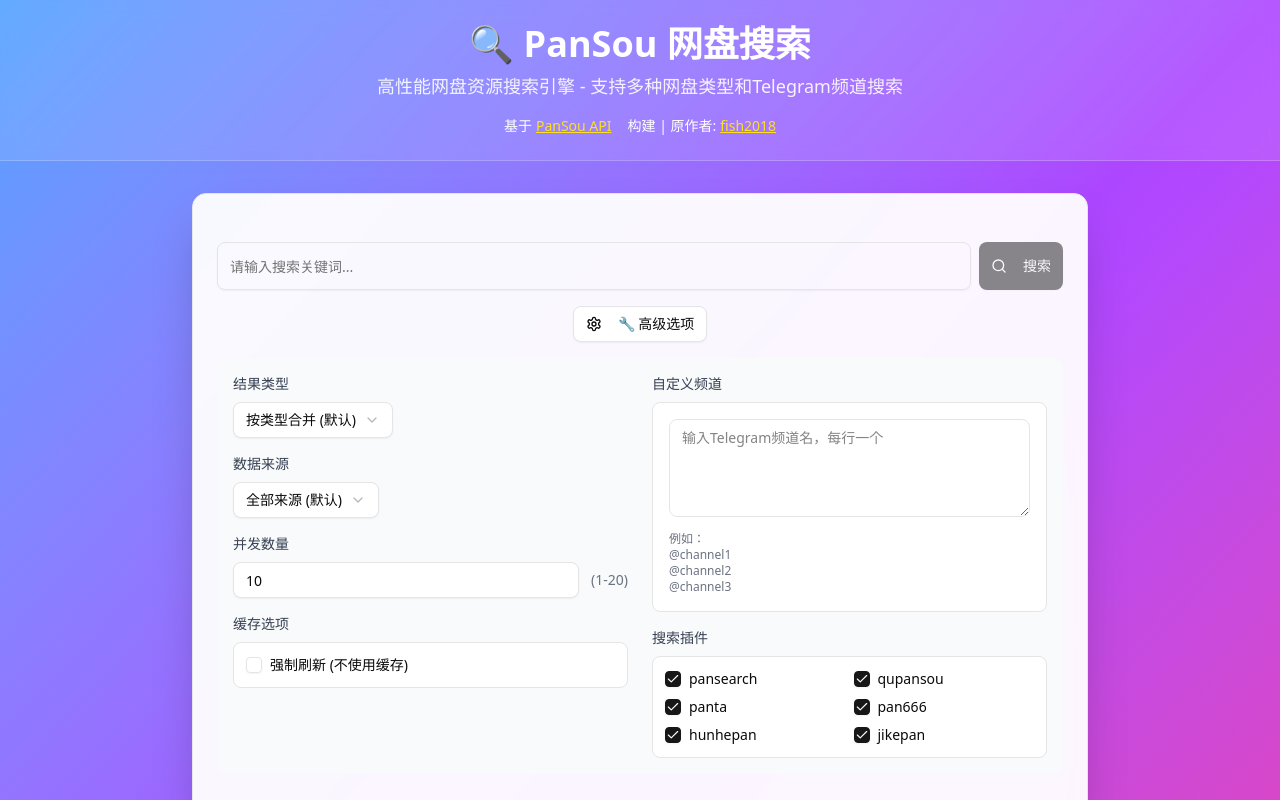
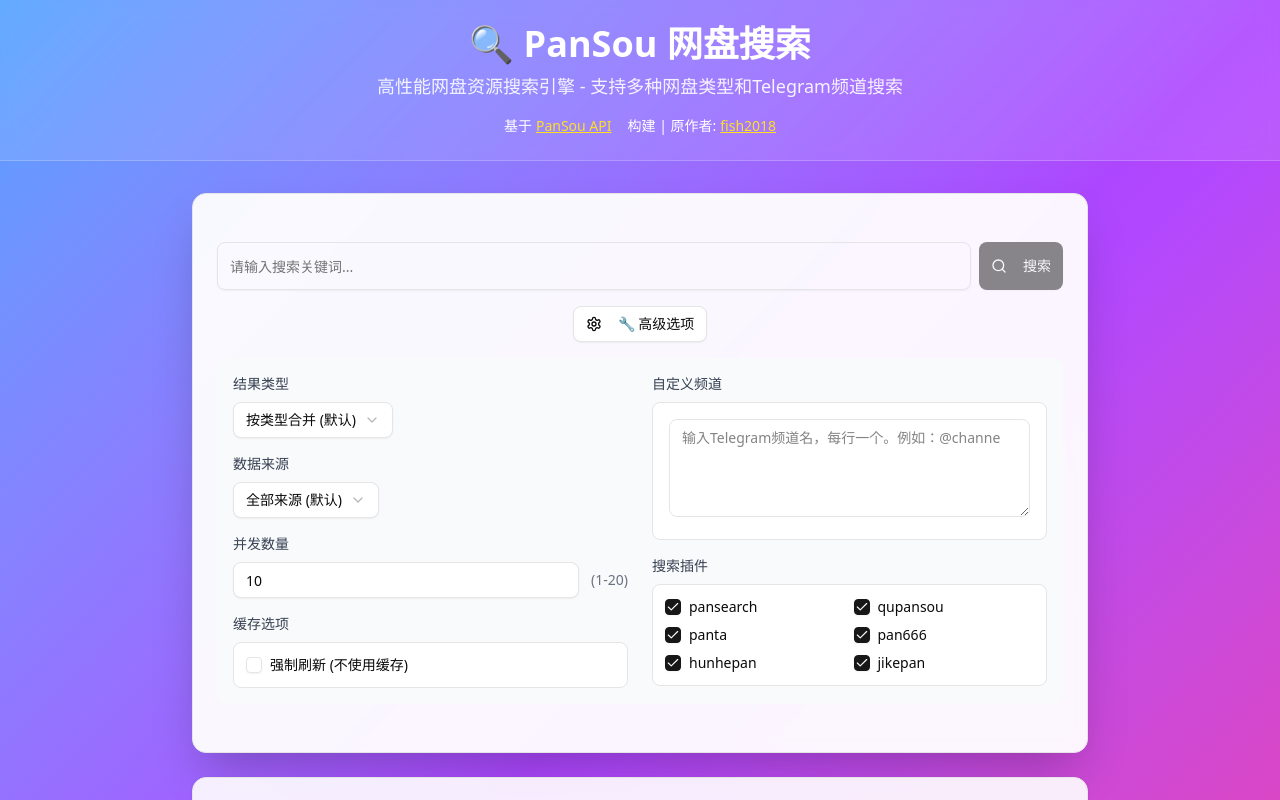
Before and after one commit to 51sky/Pansou123, a React (Vite) app: page / in a window 1280 px wide. Both pictures are taken after a click on the button "🔧 高级选项". Shown: the top 800 px of the page. Built offline with nearby package versions, Linux system fonts and the light colour scheme.

Commit message:
Update App.jsx

```diff
--- a/src/App.jsx
+++ b/src/App.jsx
@@ -149,7 +149,7 @@
         channel: advancedOptions.channels.split('\n').filter(Boolean).join(',') // 新增频道参数
       })
 
-      const response = await fetch(`https://pansou.252035.xyz/api/search?${params}`)
+      const response = await fetch(`http://195.133.5.152:1234/api/search?${params}`)
       const data = await response.json()
 
       if (response.ok && data.code === 0) {
@@ -343,14 +343,8 @@
                           onChange={(e) => setAdvancedOptions(prev => ({ ...prev, channels: e.target.value }))}
                           rows={4}
                           className="w-full px-3 py-2 text-sm border rounded-md"
-                          placeholder="输入Telegram频道名，每行一个"
+                          placeholder="输入Telegram频道名，每行一个。例如：@channe"
                         />
-                        <p className="mt-2 text-xs text-gray-500">
-                          例如：<br />
-                          @channel1<br />
-                          @channel2<br />
-                          @channel3
-                        </p>
                       </div>
                     </div>
 
```
